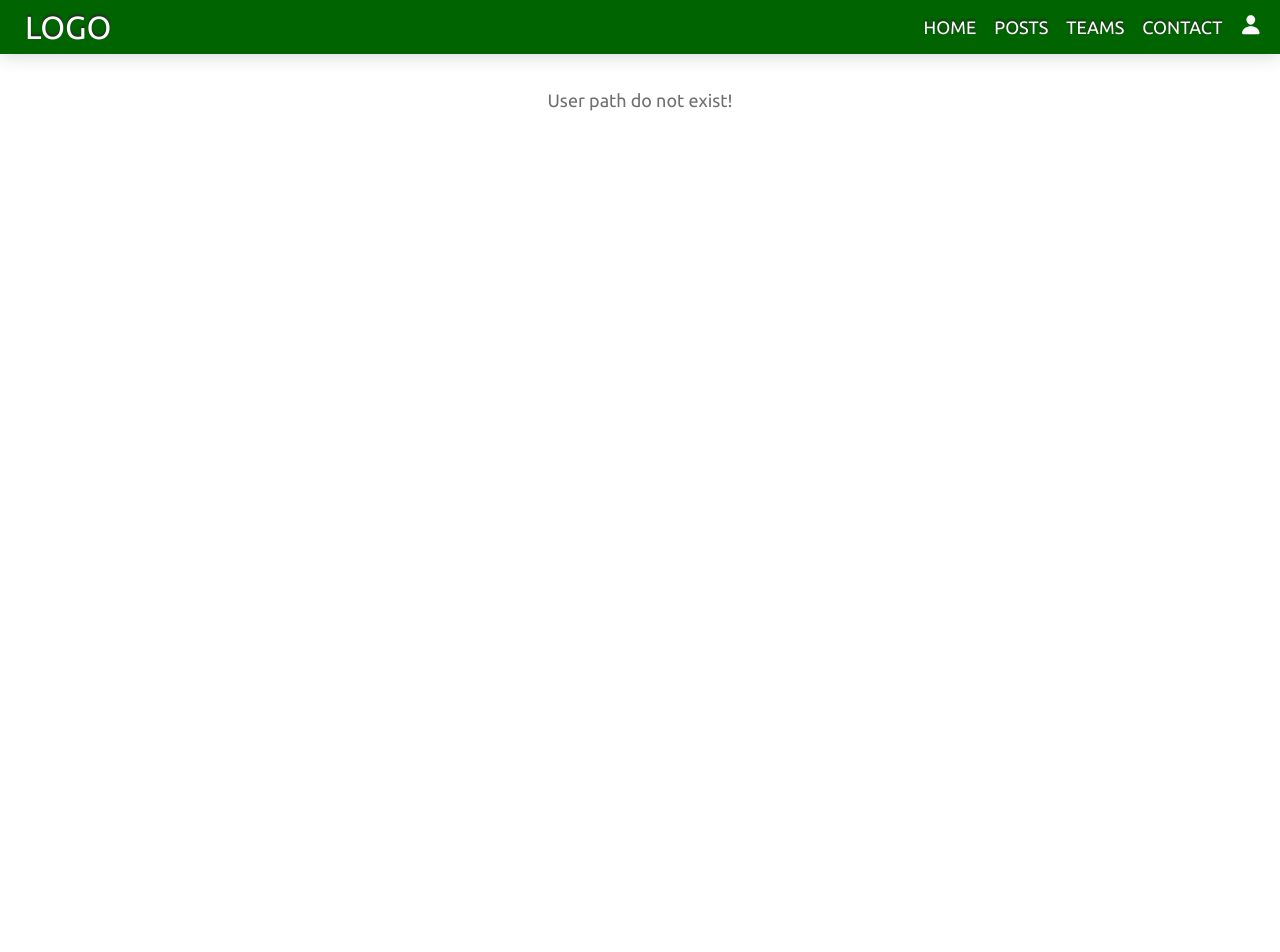
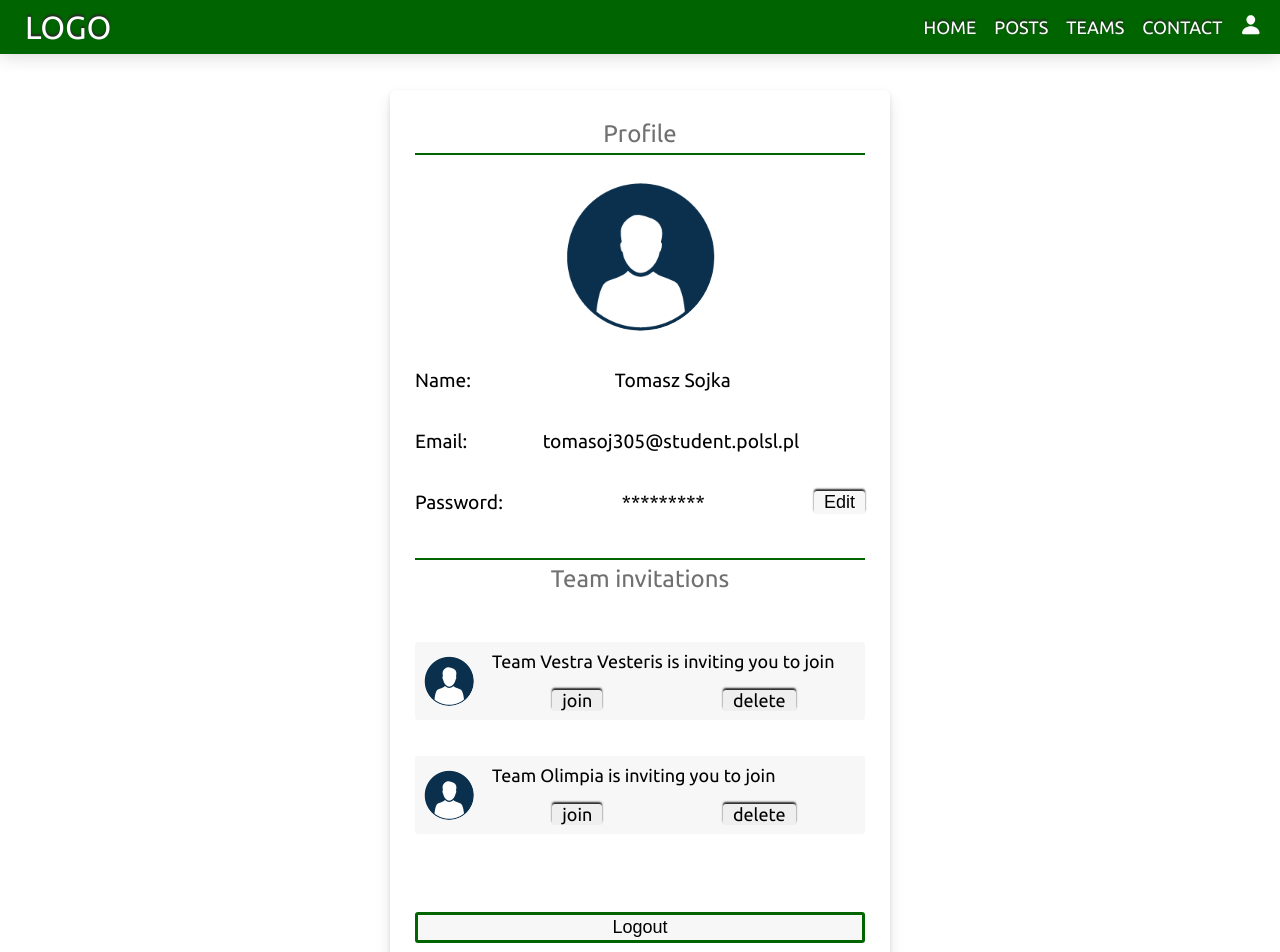
Before and after one commit to tomaszsojka/football-matches-organizer, a React (Create React App) app in the folder fmo-front-reactjs/: page /user/profile in a window 1280 px wide. Shown: the top 952 px of the page. Before the commit the page ends 800 px from the top, so only its background shows below. Built offline with nearby package versions, Linux system fonts and the light colour scheme; sample sign-in values are in the browser's storage.

Commit message:
Front part of profile page ready.

```diff
--- a/fmo-front-reactjs/src/App.js
+++ b/fmo-front-reactjs/src/App.js
@@ -6,6 +6,7 @@ import UserRoot from "./components/UserRoot";
 
 import GuestHome from "./components/Pages/GuestPages/GuestHome";
 import {Posts} from "./components/Pages/UserPages/Posts";
+import {Profile} from "./components/Pages/UserPages/Profile"
 
 import {Error} from "./components/Pages/Error";
 
@@ -39,6 +40,9 @@ function App() {
               <Route exact path={"/user/posts"}>
                 <Posts/>
               </Route>
+              <Route exact path={"/user/profile"}>
+                <Profile/>
+              </Route>
               <Error message={"User path do not exist!"}/>
             </Switch>
           </UserRoot>
--- a/fmo-front-reactjs/src/components/Navigation/Toolbar/Toolbar.js
+++ b/fmo-front-reactjs/src/components/Navigation/Toolbar/Toolbar.js
@@ -22,7 +22,7 @@ function Toolbar (props) {
             <nav>
                 <div className="toolbar-base">
                     <div className="logo">
-                    <Link to="/user" onClick={() => openCloseDropDownMenu()}>LOGO</Link>
+                    <Link to="/user" onClick={() => logout()}>LOGO</Link>
                     </div>
                     <ion-icon class="menu-icon" name="menu-outline" onClick={() => openCloseDropDownMenu()}></ion-icon>
                 </div>
@@ -35,7 +35,7 @@ function Toolbar (props) {
                         <li><Link to="/user/teams" onClick={() => openCloseDropDownMenu()}>TEAMS</Link></li>
                         <li><Link to="/user/contact" onClick={() => openCloseDropDownMenu()}>CONTACT</Link></li>
                         <li>
-                            <Link to="/user/profile" onClick={() => logout()}>
+                            <Link to="/user/profile" onClick={() => openCloseDropDownMenu()}>
                                 <ion-icon className="acc-icon" color = "white" name="person"></ion-icon>
                             </Link>
                         </li>
--- a/fmo-front-reactjs/src/components/Pages/GuestPages/AccessAccount.css
+++ b/fmo-front-reactjs/src/components/Pages/GuestPages/AccessAccount.css
@@ -64,7 +64,7 @@
 }
 
 
-.header {
+.account-header {
     text-align: center;
     padding: 5px;
     margin-bottom: 1.1em;
@@ -111,7 +111,7 @@
     border: 0;
     font-size: 1.125rem;
     border-radius: 3px;
-    background-color: rgba(15, 15, 15, 0.03);
+    background-color: var(--light-grey);
     margin-top: 2em;
     border: 3px solid darkgreen;
     transition: var(--transition);
--- a/fmo-front-reactjs/src/components/Pages/GuestPages/AddAccountForm.js
+++ b/fmo-front-reactjs/src/components/Pages/GuestPages/AddAccountForm.js
@@ -127,7 +127,7 @@ export class AddAccountForm extends React.Component {
 
         return (
             <div>
-                <div className="header">
+                <div className="account-header">
                     {this.props.title}
                 </div>
                 <div className="box">
--- a/fmo-front-reactjs/src/components/Pages/GuestPages/Login.js
+++ b/fmo-front-reactjs/src/components/Pages/GuestPages/Login.js
@@ -113,7 +113,7 @@ export class Login extends React.Component {
 
         return (
             <div >
-                <div className="header">
+                <div className="account-header">
                     Login
                 </div>
                 <div className="box">
--- a/fmo-front-reactjs/src/components/Pages/UserPages/MainPosts.js
+++ b/fmo-front-reactjs/src/components/Pages/UserPages/MainPosts.js
@@ -12,12 +12,12 @@ export const MainPosts = (props) => {
                     <h2 className="article-title">{post.title}</h2>
                     <p className="article-body">{post.content}</p>
                     <div className="posts-container-flex comment-container">
-                        <img src="../Images/profile_picture.png" alt="photo" className="comment-image"/>
+                        <img src="../Images/profile_picture.png" alt="profile logo" className="comment-image"/>
                         <input className="comment-input"></input>
                     </div>
                 </div>
                 <div className="article-recent-secondary article-recent-author posts-container-flex">
-                    <img src="../Images/profile_picture.png" alt="photo" className="article-image"/>
+                    <img src="../Images/profile_picture.png" alt="profile logo" className="article-image"/>
                     <div className="name-date">
                         <h3>Tomasz Sojka</h3>
                         <p className="article-info">{post.info}</p>
--- /dev/null
+++ b/fmo-front-reactjs/src/components/Pages/UserPages/Profile.css
@@ -0,0 +1,151 @@
+.flex {
+    display: flex;
+    justify-content: space-between;
+}
+
+
+.bottom-border {
+    border-bottom: 2px solid darkgreen;
+}
+
+.textWrap {
+    word-wrap: break-word;
+    word-break: break-all;
+    overflow-wrap: break-word;
+
+}
+
+.profile-container {
+    display: flex;
+    flex-direction: column;
+    justify-content: center;
+    margin: 0 auto;
+    margin-bottom: 36px;
+    min-height: 500px;
+    width: 100%;
+    max-width: 500px;
+}
+
+.profileContentContainer {
+    border-radius: 6px;
+    padding: 5px;
+}
+
+@media (min-width: 500px) {
+    .profileContentContainer {
+        padding: 25px;
+        box-shadow: var(--login-box-shadow);
+    }
+}
+
+.profile-header {
+    text-align: center;
+    padding: 5px;
+    margin-bottom: 1.1em;
+    font-size: 1.5rem;
+}
+
+.profileBox {
+    color: black;
+    display: flex;
+    flex-direction: column;
+    justify-content: center;
+    padding-bottom: 1.344444444em;
+}
+
+
+
+.changeBtn {
+    padding: 0 10px;
+    border: 0;
+    font-size: 1.125rem;
+    border-radius: 3px;
+    background-color: var(--light-grey);
+    box-shadow: var(--toolbar-text-shadow);
+    /* border: 3px solid darkgreen; */
+    transition: var(--transition);
+    cursor: pointer;
+}
+
+.chengeBtn:hover,
+.changeBtn:focus {
+    background-color: darkgreen;
+    color: white;
+}
+
+
+
+.subPageBtn {
+    padding: 2px 30px;
+    border: 0;
+    font-size: 1.125rem;
+    border-radius: 3px;
+    background-color: var(--light-grey);
+    margin-top: 2em;
+    border: 3px solid darkgreen;
+    transition: var(--transition);
+    cursor: pointer;
+
+    width: 100%;
+}
+
+.subPageBtn:hover,
+.subPageBtn:focus {
+    background-color: darkgreen;
+    color: white;
+}
+
+.profile-image {
+    width: 100px;
+    height: 100px;
+    margin: 0 auto;
+    margin-bottom: 1em;
+    object-fit: cover;
+    border-radius: 50%;
+}
+
+@media (min-width: 500px) {
+    .profile-image {
+        width: 150px;
+        height: 150px;
+    }
+}
+
+.profileData {
+    font-size: 1.2rem;
+    margin: 1em 0;
+}
+
+.profileData-placehold {
+    margin-right: .5em;
+}
+
+.teamInvitation {
+    align-items: center;
+    background-color: var(--light-grey);
+    margin: 1em 0;
+    padding: 0.5em;
+    border-radius: 3px;
+}
+
+.inviteContent {
+
+    width: 100%;
+}
+
+.teamInvitation p {
+    margin: 0;
+}
+
+.invite-image {
+    width: 50px;
+    height: 50px;
+    margin-right: 1em;
+    object-fit: cover;
+    border-radius: 50%;
+}
+
+.invite-buttons {
+    padding-top: 1em;
+    justify-content: space-around;
+}
--- /dev/null
+++ b/fmo-front-reactjs/src/components/Pages/UserPages/Profile.js
@@ -0,0 +1,66 @@
+import React from "react";
+
+import "./Profile.css";
+
+
+export class Profile extends React.Component {
+    render() {
+        return (
+            <div className="main-container profile-container">
+
+                <div className="profileContentContainer">
+                    <div className="profile-header bottom-border">
+                        Profile
+                    </div>
+                    <div className="profileBox bottom-border">
+                        <img src="../Images/profile_picture.png" alt="profile logo" className="profile-image"/>
+
+                        <div className="flex profileData">
+                            <div className="profileData-placehold">Name:</div>
+                            <div>{`Tomasz Sojka`}</div>
+                            <div/>
+                        </div>
+                        <div className="flex profileData">
+                            <div className="profileData-placehold">Email:</div>
+                            <div className="textWrap">{`tomasoj305@student.polsl.pl`}</div>
+                            <div/>
+                        </div>
+                        <div className="flex profileData">
+                            <div className="profileData-placehold">Password:</div>
+                            <div >{`*********`}</div>
+                            <button type="button" className="changeBtn">
+                                Edit
+                            </button>
+                        </div>
+
+                    </div>
+                    <div className="profile-header">Team invitations</div>
+                    <div className="profileBox">
+                        <div className="flex teamInvitation">
+                            <img src="../Images/profile_picture.png" alt="profile logo" className="invite-image"/>
+                            <div className="inviteContent">
+                                <p>Team Vestra Vesteris is inviting you to join</p>
+                                <div className="flex invite-buttons">
+                                    <div className="changeBtn">join</div>
+                                    <div className="changeBtn">delete</div>
+                                </div>
+                            </div>
+                        </div>
+                        <div className="flex teamInvitation">
+                            <img src="../Images/profile_picture.png" alt="profile logo" className="invite-image"/>
+                            <div className="inviteContent">
+                                <p>Team Olimpia is inviting you to join</p>
+                                <div className="flex invite-buttons">
+                                    <div className="changeBtn">join</div>
+                                    <div className="changeBtn">delete</div>
+                                </div>
+                            </div>
+                        </div>
+                    </div>
+                    <button type="button" className="subPageBtn">Logout</button>
+
+                </div>
+            </div>
+        );
+    }
+}
--- a/fmo-front-reactjs/src/index.css
+++ b/fmo-front-reactjs/src/index.css
@@ -8,6 +8,7 @@ Variables
     /* colors */
     --light-green: #2f9e13;
     --darker-green: #1b3b13;
+    --light-grey: rgba(15, 15, 15, 0.03);
 
     --clr-white: #fff;
     --transition: all 0.3s linear;
```
